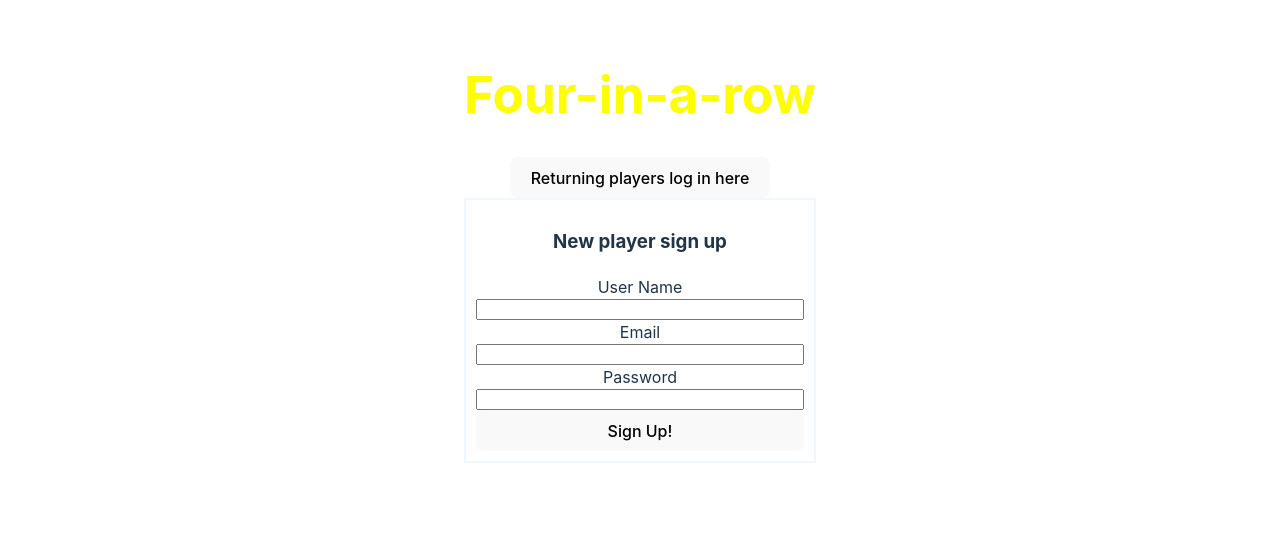
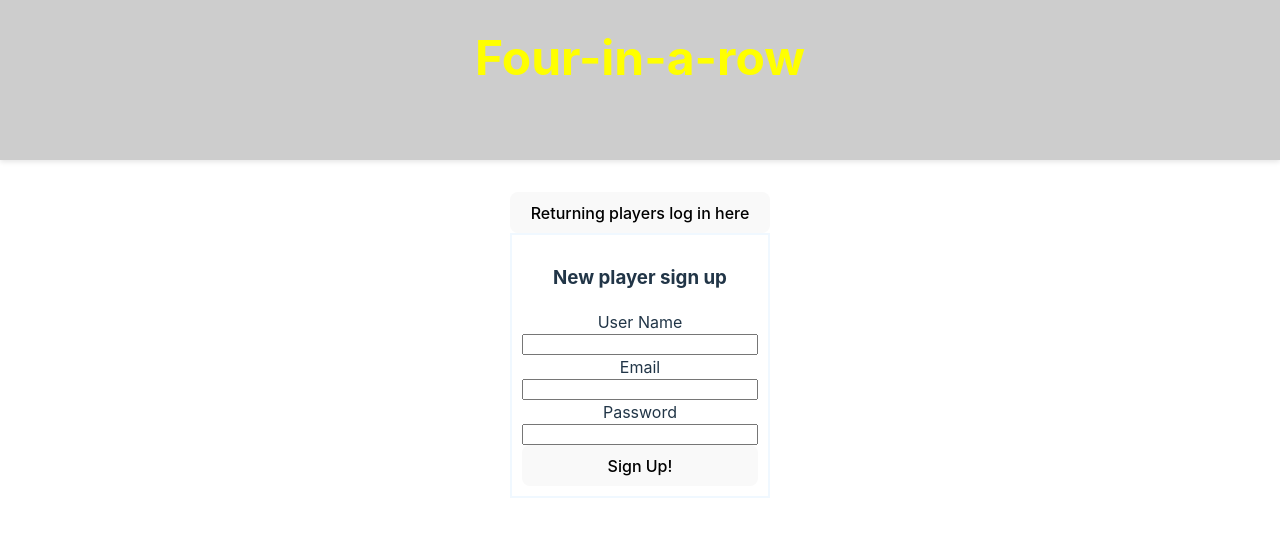
Before and after one commit to PaulHenstridge/connect-4-server, a React (Vite) app in the folder connectFourClient/: page / in a window 1280 px wide. Shown: the top 536 px of the page. Built offline with nearby package versions, Linux system fonts and the light colour scheme; no server answers.

Commit message:
styles for header component and tidyup

```diff
--- a/connectFourClient/src/App.jsx
+++ b/connectFourClient/src/App.jsx
@@ -8,7 +8,6 @@ import Header from './components/Header'
 import LogIn from './components/LogIn'
 import Lobby from './components/Lobby'
 import PlayAgain from './components/PlayAgain'
-import FourTiles from './components/FourTiles'
 import ChatWindow from './components/ChatWindow'
 
 import styled from 'styled-components'
@@ -17,17 +16,20 @@ import { useGameContext } from './context/GameContext.jsx'
 import { useLobbyContext } from './context/LobbyContext.jsx'
 import { useChatContext } from './context/ChatContext.jsx'
 
+// socket emitters and listeners
 import {signUp, logIn, createGame, joinGame, columnSelect, declareWinner, addFriend, unFriend, sendMessage, rematch, endGame} from './utils/socketEmitters.js'
 import { initializeListeners } from './utils/socketListeners'
 
 const GameOn = styled.div`
-  display:flex
-  align-items:center
+  display:flex;
+  align-items:center;
+  margin-top: ${(props) => (window.innerHeight * 0.2 > 90 ? '20vh' : '90px')};/* Matches header height - 10vh*/
+
 `
 
 function App() {
 
-  // state from useContext, context, state context .... ?
+  // state from useContext
   const {
     player, setPlayer,
      friends, setFriends
@@ -136,10 +138,8 @@ function App() {
     <>
       <Header player={player} onCreateGame={createGame} gameOn={gameOn}/>
 
-      {!gameOn && !player && <div>
+      {!gameOn && !player &&
            <LogIn onSignUp = {signUp} onLogIn={logIn}/>
-           {/* <FourTiles /> */}
-      </div>
         }
 
         {player && !gameOn && <Lobby
@@ -151,8 +151,6 @@ function App() {
           onAddFriend={addFriend}
           onUnfriend={unFriend}
         />}
-
-
 
       {gameOn && <GameOn>
         <Board boardArr={board} onColumnSelect={columnSelect}/>
--- a/connectFourClient/src/components/Lobby.jsx
+++ b/connectFourClient/src/components/Lobby.jsx
@@ -6,6 +6,8 @@ import Friends from "./Friends";
 
 const OuterContainer = styled.div`
     display:flex;
+    margin-top: ${(props) => (window.innerHeight * 0.2 > 90 ? '20vh' : '90px')};/* Matches header height - 10vh*/
+
 
 `
 
--- a/connectFourClient/src/components/LogIn.jsx
+++ b/connectFourClient/src/components/LogIn.jsx
@@ -1,8 +1,11 @@
 import { styled } from "styled-components";
 import React, { useState } from 'react';
 
+const Container = styled.div`
+    margin-top: ${(props) => (window.innerHeight * 0.2 > 90 ? '20vh' : '90px')};/* Matches header height - 10vh*/
+`
 
-const Container = styled.form`
+const StyledLogin = styled.form`
     border: 2px solid aliceblue;
     padding: 0.6em;
     display: flex;
@@ -15,7 +18,7 @@ const LogIn = ({onSignUp, onLogIn}) => {
     const [password, setPassword] = useState('');
 
     const [newPlayer, setNewPlayer] = useState(true);
-    return ( <>
+    return ( <Container>
 
     <button onClick={() => {
         newPlayer ?
@@ -25,7 +28,7 @@ const LogIn = ({onSignUp, onLogIn}) => {
         }
     }
         >{newPlayer ? 'Returning players log in here' : 'new players sign up here'}</button>
-    { newPlayer && <Container>
+    { newPlayer && <StyledLogin>
         <h3>New player sign up </h3>
         <label htmlFor='userName'  >User Name</label>
         <input id='userName' value={userName}onChange={e => setUserName(e.target.value)}/>
@@ -41,9 +44,9 @@ const LogIn = ({onSignUp, onLogIn}) => {
             }
             >Sign Up!
         </button>
-    </Container>}
+    </StyledLogin>}
 
-   {!newPlayer && <Container>
+   {!newPlayer && <StyledLogin>
         <h3>Returning player log in </h3>
         <label htmlFor='email'  >Email</label>
         <input id='email' value={email} onChange={e => setEmail(e.target.value)}/>
@@ -57,8 +60,8 @@ const LogIn = ({onSignUp, onLogIn}) => {
             }
             >Play!
         </button>
-    </Container>}
-    </> );
+    </StyledLogin>}
+    </Container> );
 }
 
 export default LogIn;
--- a/connectFourClient/src/components/header.jsx
+++ b/connectFourClient/src/components/header.jsx
@@ -1,8 +1,27 @@
 import { styled } from "styled-components";
+
+const StyledHeader = styled.header`
+    position:fixed;
+    top:0;
+    left:0;
+    width:100%;
+    height: 20vh;
+    min-height: 90px;
+    z-index: 1000;
+    box-shadow: 0 2px 5px rgba(0, 0, 0, 0.1);
+    background-color:#44444444;
+`
 
 const StyledH1 = styled.h1`
     color: yellow;
+    font-size:3em;
 `
+
+const LowerHeader = styled.div`
+    display:flex;
+    justify-content: space-around;
+`
+
 const StyledButton = styled.button`
     font-size:1.2rem;
     padding: 0.8em 1.6em;
@@ -21,14 +40,14 @@ const NameSpan = styled.span`
     color: red;
 `
 const Header = ({player, onCreateGame, gameOn}) => {
-    return ( <>
+    return ( <StyledHeader>
     <StyledH1>Four-in-a-row</StyledH1>
-   { player && !gameOn &&<>
+   { player && !gameOn &&<LowerHeader>
         <h4> Hello <NameSpan>{player.playerName}</NameSpan>, welcome to the connect-4 lobby.</h4>
         <StyledButton onClick={() => onCreateGame(player.playerId)}>Create New Game</StyledButton>
-    </>}
+    </LowerHeader>}
 
-    </> );
+    </StyledHeader> );
 }
 
 export default Header;
```
